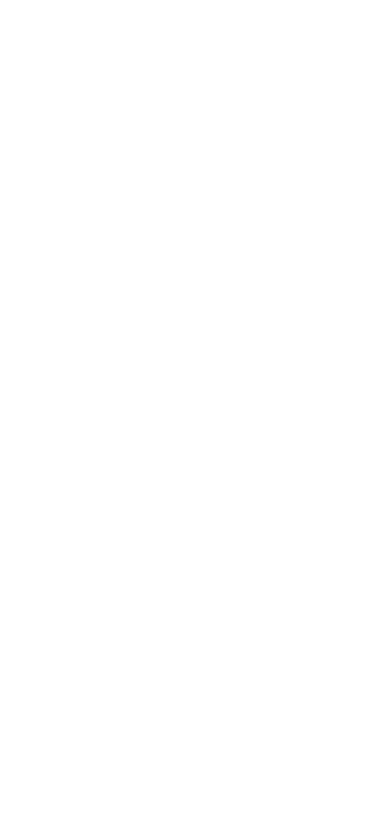
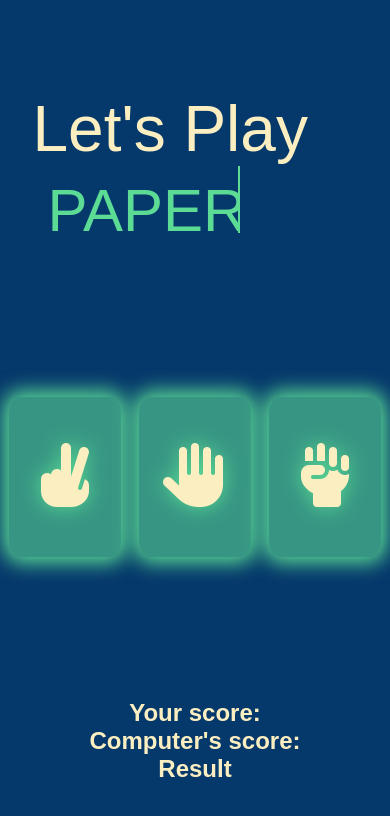
Before and after one commit to nishanadhikari1/scissors-paper-rock, a plain HTML site: page index.html in a window 390 px wide. Drawn offline with Linux system fonts and the light colour scheme.

Commit message:
added html and css

```diff
--- a/index.html
+++ b/index.html
@@ -4,8 +4,35 @@
     <meta charset="UTF-8">
     <meta name="viewport" content="width=device-width, initial-scale=1.0">
     <title>Document</title>
+    <link rel="stylesheet" href="style.css">
+    <script src="https://kit.fontawesome.com/e46b219ce0.js" crossorigin="anonymous"></script>
 </head>
 <body>
-
+    <section class="main">
+        <div class="wrapper">
+            <div class="static-txt">Let's Play</div>
+            <ul class="dynamic-txts">
+              <li><span>SCISSORS</span></li>
+              <li><span>PAPER</span></li>
+              <li><span>ROCK</span></li>
+            </ul>
+          </div>
+        <div class="container">
+            <div class="selection">
+                <div class="scissor"><i class="fa-solid fa-hand-scissors fa-rotate-90"></i></div>
+            </div>
+            <div class="selection">
+                <div class="paper"><i class="fa-solid fa-hand"></i></div>
+            </div>
+            <div class="selection">
+                <div class="rock"><i class="fa-solid fa-hand-fist"></i></div>
+            </div>
+        </div>
+        <div class="results">
+            <p>Your score: </p> <span id ="my-score"></span>
+            <p>Computer's score: </p> <span id ="my-score"></span>
+            <span id="result">Result</span>
+        </div>
+    </section>
 </body>
 </html>
--- a/style.css
+++ b/style.css
@@ -0,0 +1,153 @@
+:root {
+  --primary-color: #05386b;
+  --secondary-color: #379683;
+  --helper-color: #5cdb95;
+  --text-color: #fbeec1;
+}
+@import url('https://fonts.googleapis.com/css2?family=Poppins:wght@200;300;400;500;600;700&display=swap');
+* {
+  margin: 0;
+  padding: 0;
+  font-family: 'Poppins', sans-serif;
+}
+.main {
+  display: flex;
+  flex-direction: column;
+  align-items: center;
+  height: 100vh;
+  background: var(--primary-color);
+}
+.wrapper {
+  display: flex;
+  position: relative;
+  top: 30px;
+}
+.wrapper .static-txt {
+  color: var(--text-color);
+  font-size: 70px;
+  font-weight: 400;
+}
+.wrapper .dynamic-txts {
+  margin-left: 15px;
+  height: 90px;
+  line-height: 90px;
+  overflow: hidden;
+}
+.dynamic-txts li {
+  list-style: none;
+  color: var(--helper-color);
+  font-size: 60px;
+  font-weight: 400;
+  position: relative;
+  top: 0;
+  animation: slide 9s steps(3) infinite;
+}
+@keyframes slide {
+  100% {
+    top: -270px;
+  }
+}
+.dynamic-txts li span {
+  position: relative;
+  margin: 5px 0;
+  line-height: 80px;
+}
+.dynamic-txts li span::after {
+  content: "";
+  position: absolute;
+  left: 0;
+  height: 100%;
+  width: 100%;
+  background: var(--primary-color);
+  border-left: 2px solid var(--helper-color);
+  animation: typing 3s linear infinite;
+}
+@keyframes typing {
+  40%, 60% {
+    left: calc(100% + 30px);
+  }
+  100% {
+    left: 0;
+  }
+}
+.container{
+  height: 550px;
+  width: 800px;
+  margin-top: 30px;
+  display: flex;
+  justify-content: space-between;
+  align-items: center;
+
+}
+.selection{
+  height: 300px;
+  width: 220px;
+  background-color: var(--secondary-color);
+  border-radius: 10%;
+  box-shadow:  0 0 20px 6px var(--helper-color);
+  display: flex;
+  align-items: center;
+  justify-content: center;
+  transition: 0.35s;
+}
+.selection:hover{
+  box-shadow:  0 0 20px 12px var(--helper-color);
+  transform: scale(1.02);
+}
+.scissor, .paper, .rock{
+  font-size: 7rem;
+  color: var(--text-color);
+  text-shadow: 0 0 20px var(--helper-color);
+}
+.results{
+  text-align: center;
+  font-weight: bolder;
+  font-size: 1.7em;
+  color: var(--text-color);
+}
+@media(max-width:850px){
+  .main{
+    display: flex;
+    flex-direction: column;
+    justify-content: space-evenly;
+  }
+  .wrapper{
+    display: flex;
+    flex-direction: column;
+  }
+  .wrapper .static-txt{
+    font-size: 4rem;
+  }
+  .wrapper .dynamic-txts{
+    font-size: 4rem;
+  }
+  .container{
+    height: 20rem;
+    width: 30rem;
+    justify-content: space-between;
+    align-items: center;
+  }
+  .selection{
+    height:12rem ;
+    width: 8rem;
+  }
+  .scissor, .paper, .rock{
+    font-size: 4em;
+  }
+  .results{
+    font-size: 1.5rem;
+  }
+}
+@media(max-width:530px){
+  .container{
+    display: flex;
+    flex-wrap: wrap;
+    width: 100vw;
+    justify-content: space-around;
+
+  }
+  .selection{
+    height:10rem ;
+    width: 7rem;
+}
+}
```
